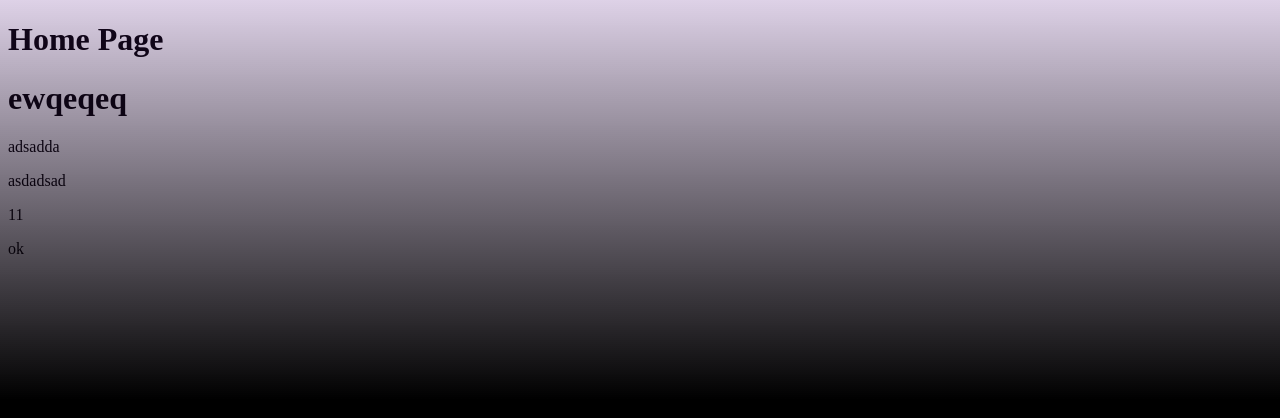
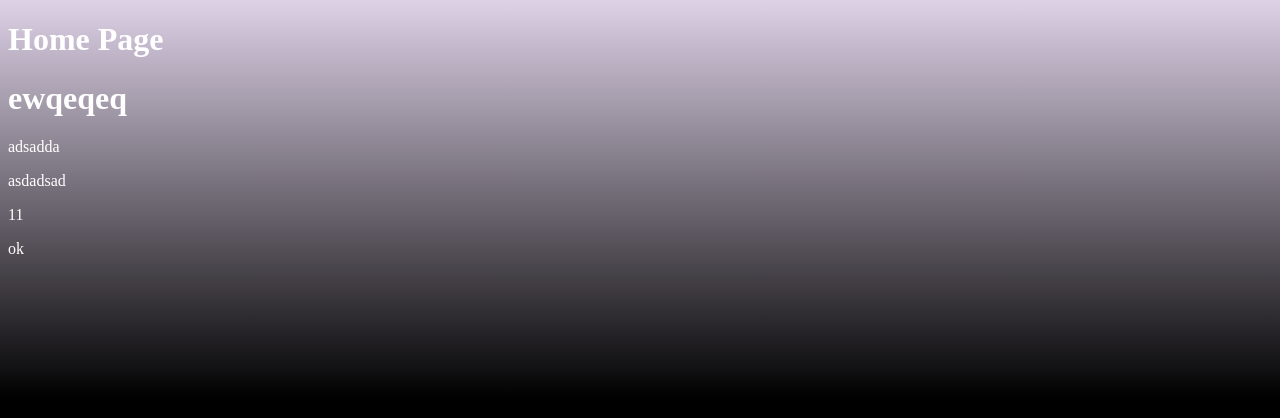
Before and after one commit to ltb1996/VUEDEMODEMO, a Vue app: page / in a window 1280 px wide. Shown: the top 418 px of the page. Built offline with nearby package versions, Linux system fonts and the light colour scheme.

Commit message:
完成背景和教学的层级显示

```diff
--- a/src/components/mobanyufa.vue
+++ b/src/components/mobanyufa.vue
@@ -1,5 +1,5 @@
 <template>
-  <div>
+  <div class="mobanyufa">
     <h1>ewqeqeq</h1>
     <p>{{ msg }}</p>
     <div>{{ asda }}</div>
@@ -33,4 +33,7 @@ const ok = ref(true);
 </script> -->
 
 <style scoped>
+.mobanyufa {
+  color: white;
+}
 </style>
--- a/src/views/home.vue
+++ b/src/views/home.vue
@@ -1,5 +1,5 @@
 <template>
-    <div>
+    <div class="home-container">
         <h1>Home Page</h1>
         <MobanYufa />
     </div>
@@ -23,4 +23,13 @@ export default {
 import MobanYufa from '../components/mobanyufa.vue'
 </script> -->
 
-<style scoped></style>
+<style scoped>
+.home-container {
+    position: relative;
+    z-index: 10;
+}
+h1 {
+    z-index: 11;
+    color: white;
+}
+</style>
```
Also changed, not shown: 1 other file (tests, documents, lock files or other folders).
